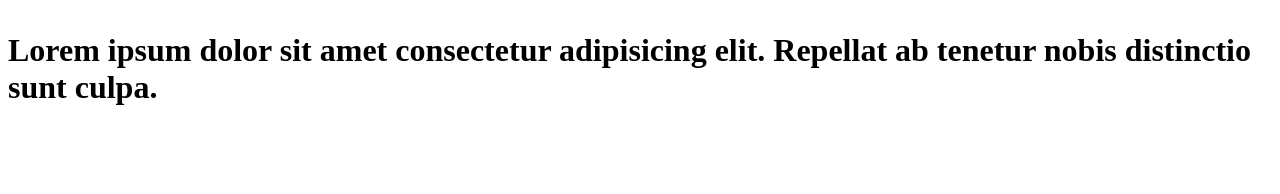
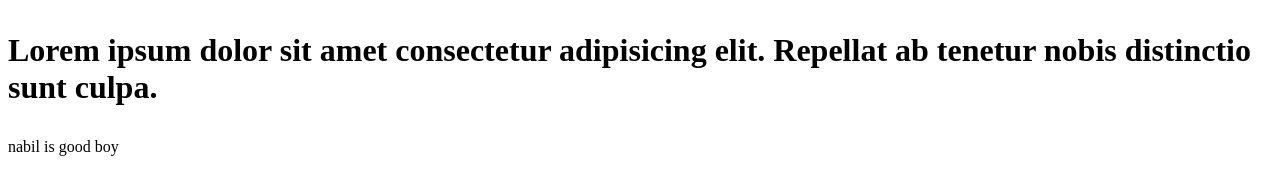
Before and after one commit to Km45678/Web-Coding, a plain HTML site: page index.html in a window 1280 px wide. Drawn offline with Linux system fonts and the light colour scheme.

Commit message:
Update index.html

```diff
--- a/index.html
+++ b/index.html
@@ -8,5 +8,6 @@
 <body>
     <h1><p>Lorem ipsum dolor sit amet consectetur adipisicing elit. Repellat ab tenetur nobis distinctio sunt culpa.</p></h1>
     <param name="adipisicing" value="value">
+    <p>nabil is good boy</p>
 </body>
 </html>
```
